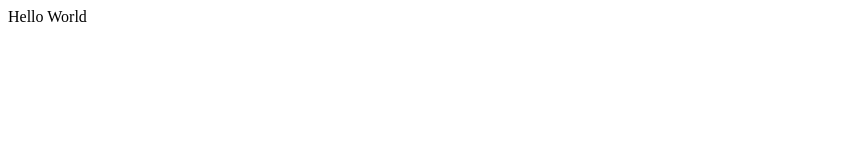
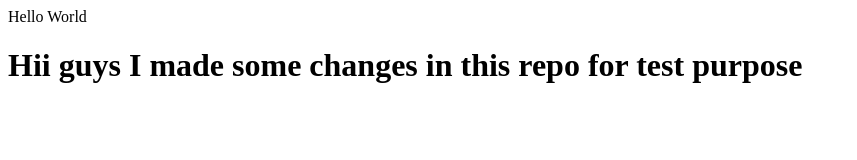
Before and after one commit to Vivekv704/Food-Ordering, a plain HTML site: page index.html in a window 1280 px wide. Shown: the whole page, without its empty margins (0-857 px from the left). Drawn offline with Linux system fonts and the light colour scheme.

Commit message:
This is my test for pushing code after cloning

```diff
--- a/index.html
+++ b/index.html
@@ -1 +1,3 @@
 <p>Hello World</p>
+
+<h1>Hii guys I made some changes in this repo for test purpose</h1>
```
